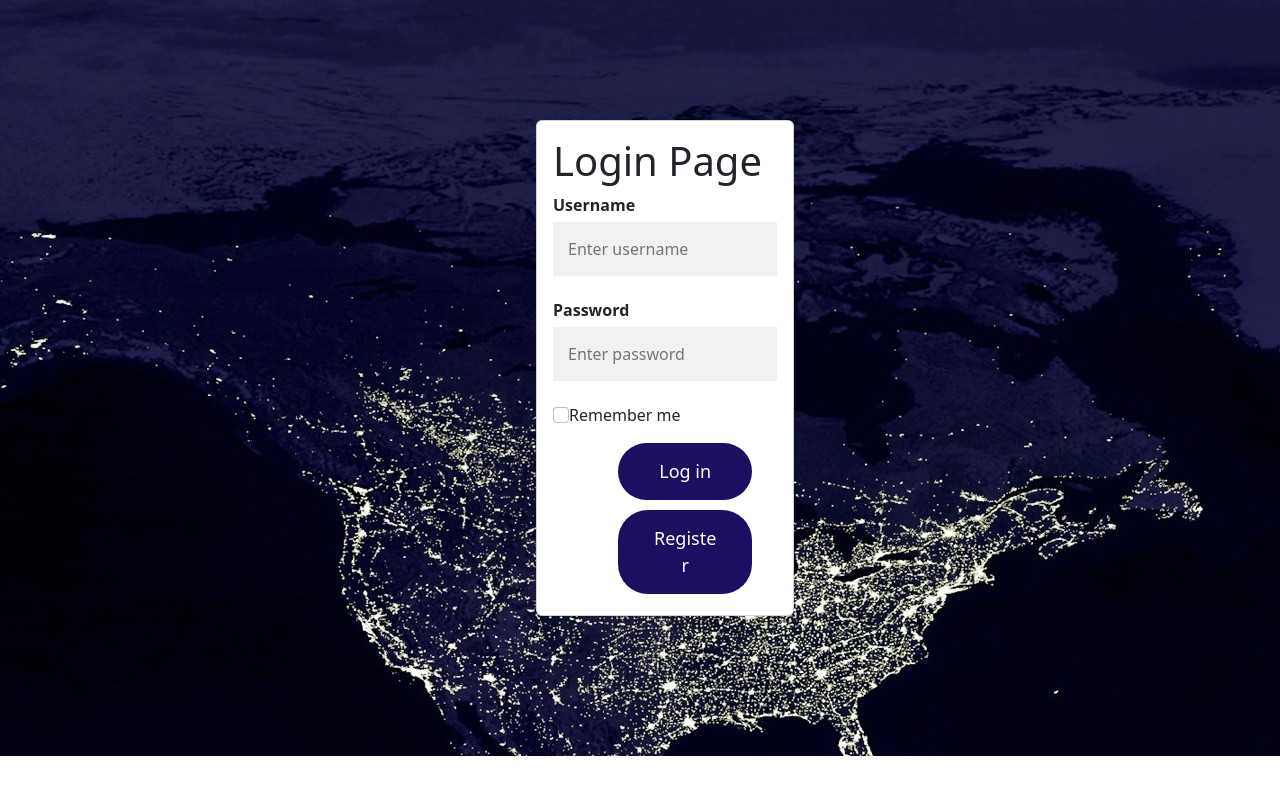
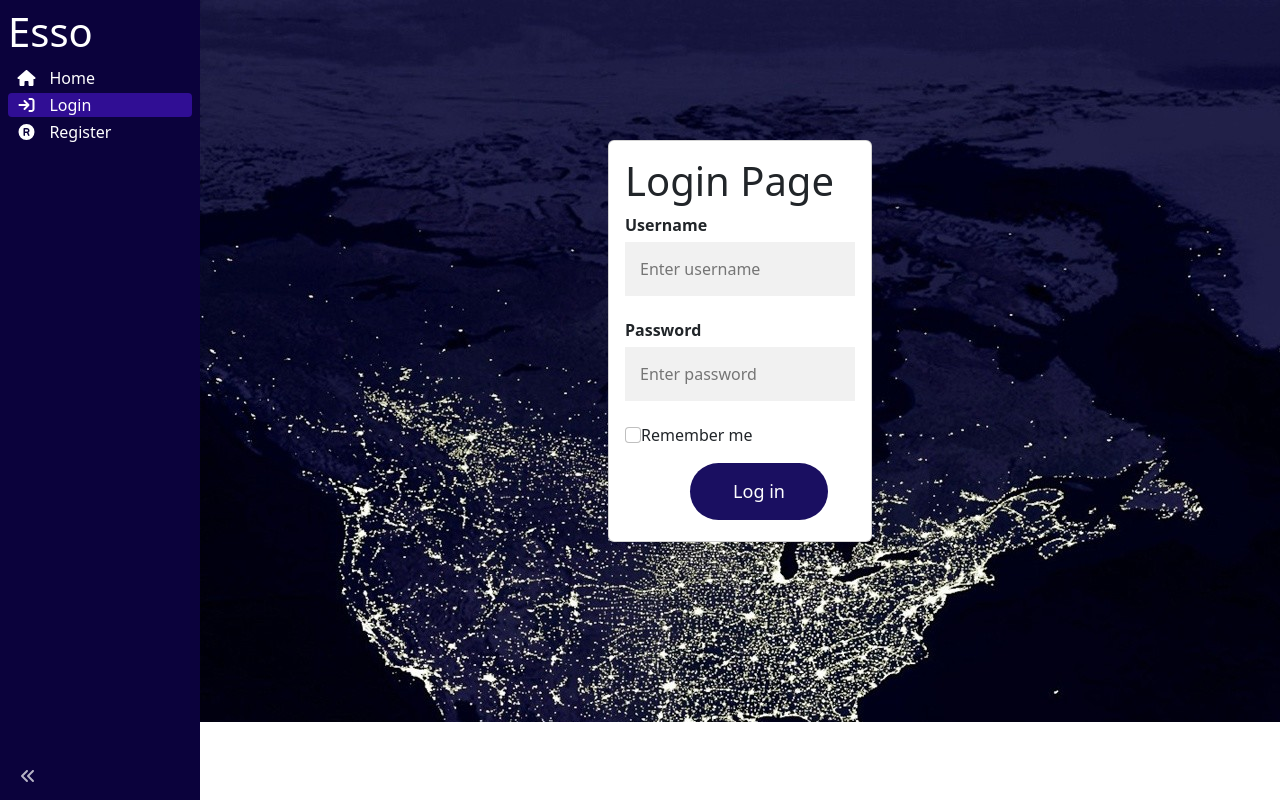
Before and after one commit to smnravci/EssoAutomationProject-Frontend, a Vue app: page /login in a window 1280 px wide. Built offline with nearby package versions, Linux system fonts and the light colour scheme.

Commit message:
Vue-sidebar added.

```diff
--- a/package.json
+++ b/package.json
@@ -7,6 +7,7 @@
     "preview": "vite preview --port 4173"
   },
   "dependencies": {
+    "@fortawesome/fontawesome-free": "^6.2.1",
     "@popperjs/core": "^2.11.6",
     "@volar-plugins/vetur": "^0.1.0",
     "axios": "^0.27.2",
--- a/src/App.vue
+++ b/src/App.vue
@@ -1,16 +1,17 @@
 <template>
-  <router-view></router-view>
+  <Sidebar/>
+  <div :style="{ 'margin-left' : sidebarWidth }">
+  <router-view/>
+  </div>
 </template>
 
 <script>
-import { RouterView } from 'vue-router'
+import Sidebar from './components/sidebar/Sidebar.vue'
+import { sidebarWidth } from './components/sidebar/state'
 export default{
-  components:{
-    RouterView
-  },
-  data(){
-    return{
-    }
+  components:{ Sidebar },
+  setup(){
+    return { sidebarWidth }
   }
 }
 </script>
--- a/src/components/Login.vue
+++ b/src/components/Login.vue
@@ -16,7 +16,6 @@
 
                     <div class="clearfix">
                         <button class="button" @click="login()">Log in</button>
-                        <button class="button" @click="register()">Register</button>
                     </div>
                 </div>
             </div>
@@ -35,9 +34,6 @@
             }
         },
         methods:{
-            register(){
-                this.$router.push({name:'Register'});
-            },
             login(){
                 if(this.checkValidation()){
                     this.$ajax.post("Users/Login", {Username:this.user.username, Password:this.user.password})
@@ -82,9 +78,9 @@
 <style scoped>
 
     .container{
-        width: 35%;
+        width: 30%;
         height: -50px;
-        padding: 120px 70px 140px 120px;
+        padding: 140px 30px 180px 30px;
     }
     input[type=text], input[type=password]{
         width: 100%;
--- a/src/components/Register.vue
+++ b/src/components/Register.vue
@@ -2,7 +2,7 @@
     <div class="container">
         <div class="card">
             <div class="card-body">
-                <h1>Sign Up</h1>
+                <h1>Register</h1>
                 <p>Please fill all the fields to create an account.</p>
 
                 <label for="username"><b>Username</b></label>
@@ -21,7 +21,6 @@
                 <p>By creating an account you agree to our <a href="#" style="color:dodgerblue">Terms & Privacy</a>.</p>
 
                 <div class="clearfix">
-                    <button class="button" @click="back()">Log in</button>
                     <button class="button" @click="signup()">Register</button>
                 </div>
             </div>
@@ -43,9 +42,6 @@
         }
     },
     methods: {
-        back(){
-            this.$router.push({name:'Login'});
-        },
         signup(){
                 if(this.checkValidation()){
                     this.$ajax.post("Users/Registration/", {Username:this.user.username, Password:this.user.password, Email:this.user.email})
--- /dev/null
+++ b/src/components/sidebar/Sidebar.vue
@@ -0,0 +1,69 @@
+<template>
+    <div class="sidebar" :style="{ width: sidebarWidth }">
+        <h1>
+            <span v-if="collapsed">
+            </span>
+            <span v-else>Esso</span>
+        </h1>
+
+        <SidebarLink to="/" icon="fas fa-home">Home</SidebarLink>
+        <SidebarLink to="/login" icon="fa fa-sign-in">Login</SidebarLink>
+        <SidebarLink to="/register" icon="fa fa-registered">Register</SidebarLink>
+
+        <span class="collapse-icon"
+              :class="{'rotate-180': collapsed }"
+              @click="toggleSidebar">
+            <i class="fas fa-angle-double-left" />
+        </span>
+    </div>
+</template>
+
+<script>
+import SidebarLink from './SidebarLink.vue'
+import { collapsed, toggleSidebar, sidebarWidth } from './state'
+export default {
+    props: {},
+    components: { SidebarLink },
+    setup() {
+        return { collapsed, toggleSidebar, sidebarWidth }
+    }
+}
+</script>
+
+<style>
+:root {
+    --sidebar-bg-color: rgb(11, 2, 60);
+    --sidebar-item-hover: rgb(147, 149, 152);
+    --sidebar-item-active: rgb(48, 14, 148);
+}
+</style>
+
+<style scoped>
+.sidebar {
+    color: white;
+    background-color: var(--sidebar-bg-color);
+    float: left;
+    position: fixed;
+    z-index: 1;
+    top: 0;
+    left: 0;
+    bottom: 0;
+    padding: 0.5em;
+    transition: 0.3s ease;
+    display: flex;
+    flex-direction: column;
+}
+.collapse-icon{
+    position: absolute;
+    bottom: 0;
+    padding: 0.75em;
+    color: rgba(255, 255, 255, 0.7);
+    transition: 0.2s linear;
+}
+.rotate-180{
+    transform: rotate(180deg);
+    transition: 0.2s linear;
+}
+
+
+</style>
--- /dev/null
+++ b/src/components/sidebar/SidebarLink.vue
@@ -0,0 +1,66 @@
+<template>
+    <router-link :to="to" class="link" :class="{ active: isActive }" >
+        <i class="icon" :class="icon" />
+        <transition name="fade">
+            <span v-if="!collapsed">
+                <slot/>
+            </span>
+        </transition>
+    </router-link>
+</template>
+
+<script>
+import { computed } from 'vue'
+import { RouterLink, useRoute } from 'vue-router'
+import { collapsed } from './state'
+
+export default {
+    props: {
+        to: { type: String, required: true },
+        icon: { type: String, required: true}
+    },
+    setup(props){
+        const route = useRoute()
+        const isActive = computed(() => route.path === props.to)
+        return { isActive, collapsed }
+    }
+}
+</script>
+
+<style scoped>
+.fade-enter-active,
+.fade-leave-active {
+    transition: opacity 0.1s;
+}
+.fade-enter,
+.fade-leave-to {
+    opacity: 0;
+}
+
+.link {
+    display: flex;
+    align-items: center;
+    cursor: pointer;
+    position: relative;
+    font-weight: 400;
+    user-select: none;
+    margin: 0.1em 0;
+    padding: 0.4em;
+    border-radius: 0.25em;
+    height: 1.5em;
+    color: white;
+    text-decoration: none;
+}
+.link:hover {
+    background-color: var(--sidebar-item-hover);
+}
+.link.active {
+    background-color: var(--sidebar-item-active);
+}
+.link .icon {
+    flex-shrink: 0;
+    width: 25px;
+    margin-right: 10px;
+}
+
+</style>
--- /dev/null
+++ b/src/components/sidebar/state.js
@@ -0,0 +1,10 @@
+import { ref, computed } from 'vue'
+
+export const collapsed = ref(false)
+export const toggleSidebar = () => (collapsed.value = !collapsed.value)
+
+export const SIDEBAR_WIDTH = 200
+export const SIDEBAR_WIDTH_COLLAPSED = 60
+export const sidebarWidth = computed(
+    () => `${collapsed.value ? SIDEBAR_WIDTH_COLLAPSED : SIDEBAR_WIDTH}px`
+)
--- a/src/main.js
+++ b/src/main.js
@@ -3,6 +3,7 @@
 import router from './router'
 import axios from 'axios'
 import VueAxios from 'vue-axios'
+import '@fortawesome/fontawesome-free/js/all'
 import 'bootstrap'
 import 'bootstrap/dist/css/bootstrap.min.css'
 
--- a/src/views/HomeView.vue
+++ b/src/views/HomeView.vue
@@ -2,11 +2,7 @@
     <div class="container">
       <div class="card">
         <div class="card-body">
-          <h5>Welcome, user. First log in or if you do not have an account, please register to see cities and countries.</h5>
-            <div class="clearfix">
-              <button class="button" @click="login()">Log in</button>
-              <button class="button" @click="register()">Register</button>
-            </div>
+          <h5>Welcome, user. First log in or if you do not have an account, please register to see cities and countries. 📍</h5>
         </div>
       </div>
     </div>
@@ -16,39 +12,15 @@
 
  export default {
   name: "HomeView",
-  methods:{
-    login(){
-      this.$router.push({name:'Login'});
-    },
-    register(){
-      this.$router.push({name:'Register'});
-    }
-  }
+
  };
 </script>
 
 <style>
   .container{
-    width: 35%;
+    width: 20%;
     height: -50px;
-    padding: 240px 10px 240px 100px;
+    padding: 300px 0px 300px 0px;
   }
-  button{
-    background-color: rgb(26, 15, 97);
-    width: 60%;
-    color: rgb(254, 254, 254);
-    border: 2px black;
-    border-radius: 30px;
-    padding: 15px 35px;
-    text-align: center;
-    text-decoration: none;
-    display: inline-block;
-    font-size: 18px;
-    margin: 5px 65px;
-    cursor: pointer;
-    transition-duration: 0.3s;
-}
-button:hover{
-    background-color: lightblue;
-}
+
 </style>
```
Also changed, not shown: 1 other file (tests, documents, lock files or other folders).
